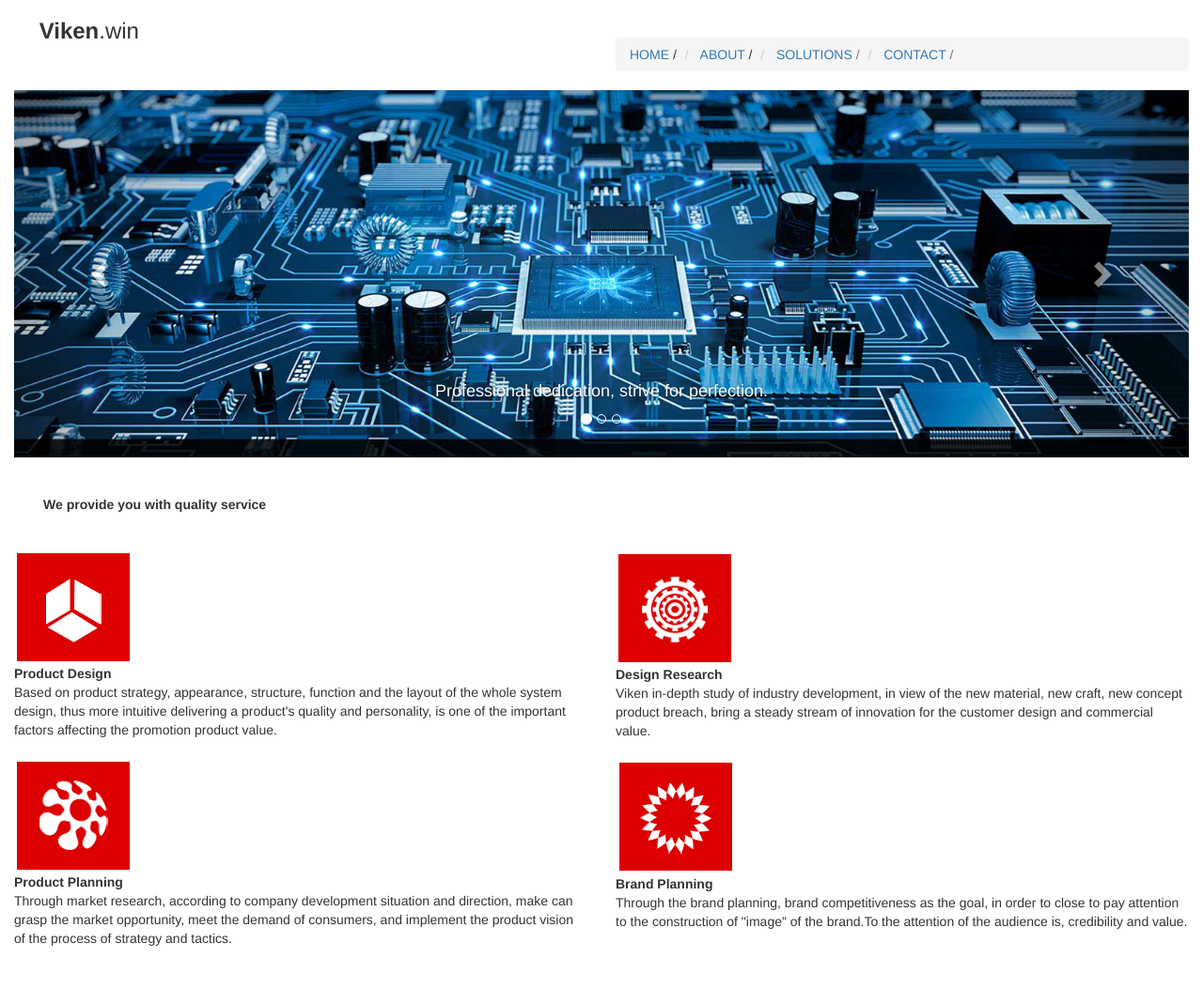
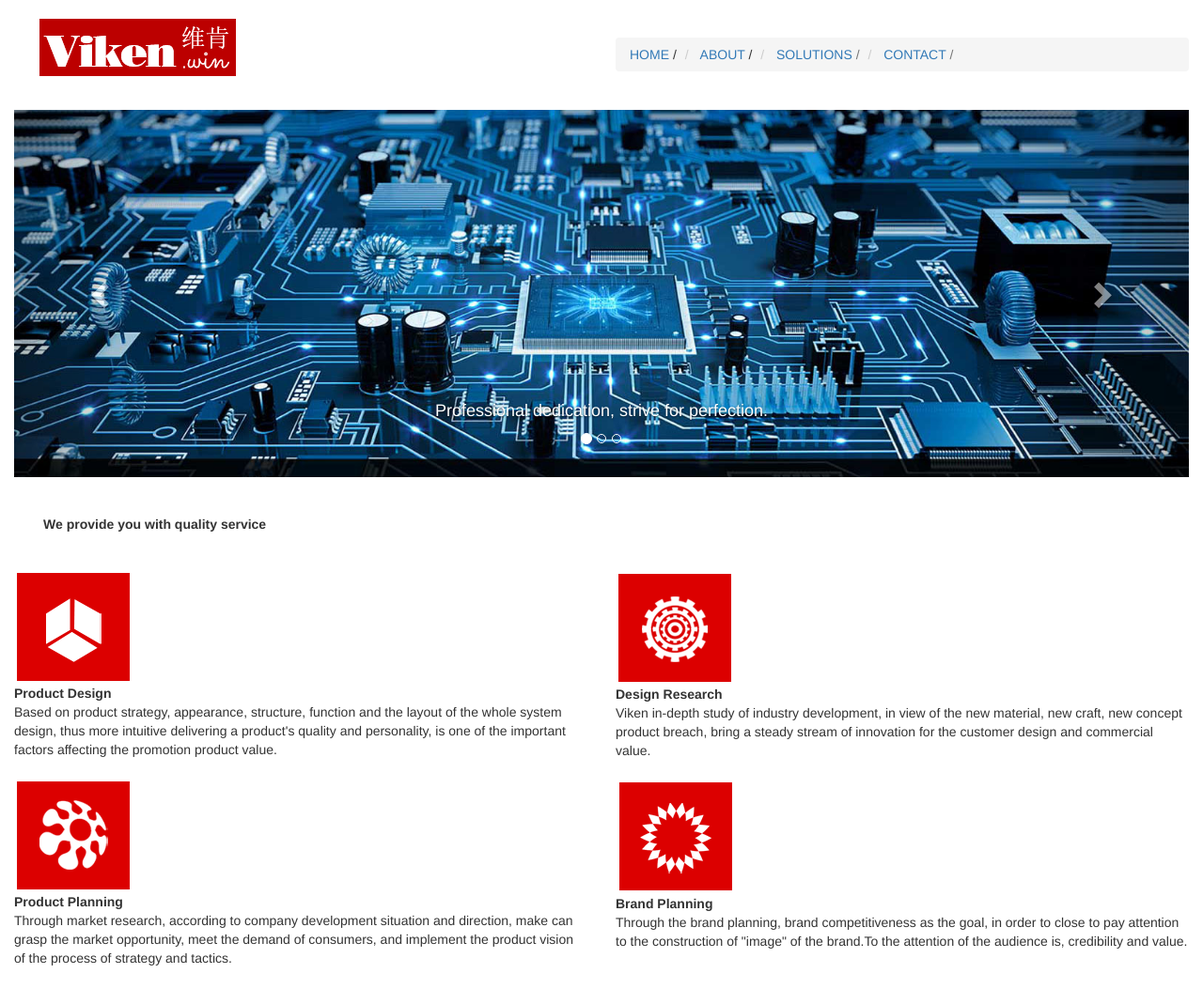
Before and after one commit to vikenzhou/vikenzhou.github.io, a plain HTML site: page index.html in a window 1280 px wide. Shown: the top 1053 px of the page at 94% size. Drawn offline with Linux system fonts and the light colour scheme.

Commit message:
add logo.

```diff
--- a/index.html
+++ b/index.html
@@ -20,7 +20,8 @@
 	<div class="row">
 		<div class="col-md-6">
 			<h3>
-				&nbsp;&nbsp;&nbsp;&nbsp;<strong>Viken</strong>.win<br><br>
+				<!-- &nbsp;&nbsp;&nbsp;&nbsp;<strong>Viken</strong>.win<br><br> -->
+				&nbsp;&nbsp;&nbsp;&nbsp;<img alt="Bootstrap Image Preview" src="img/logo1.png"><br><br>
 			</h3>
 		</div>
 		<br><br>
```
Also changed, not shown: img/logo1.png (added).
